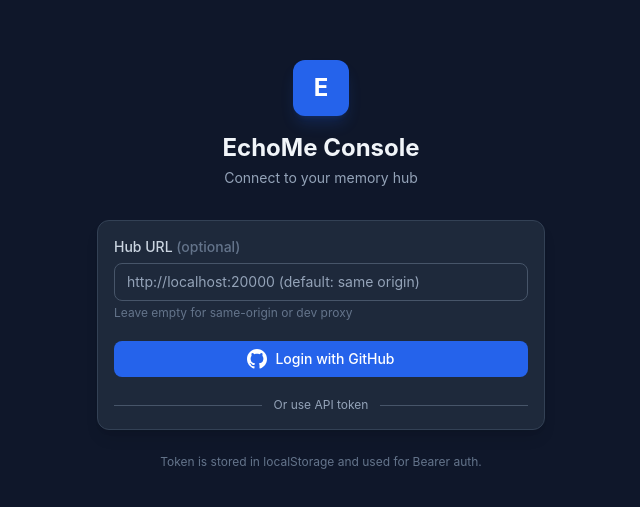
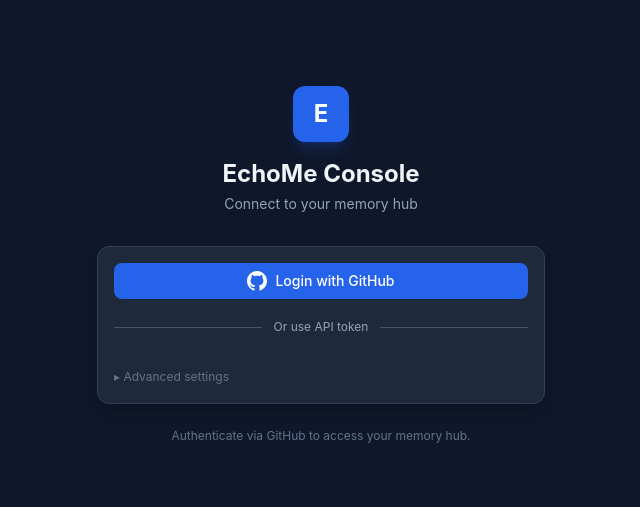
Before and after one commit to qzhqzh/EchoMe, a Vue app in the folder web/: page /login in a window 1280 px wide. Shown: the part 135-642 px from the top of the page, without its empty margins (319-959 px from the left). Built offline with nearby package versions, Linux system fonts and the light colour scheme.

Commit message:
ui: hide Hub URL on login page, move to Advanced settings
- Default login shows only GitHub button + API token option
- Hub URL moved to collapsed 'Advanced settings' section
- Only needed for local development, not production users

```diff
--- a/web/src/views/Login.vue
+++ b/web/src/views/Login.vue
@@ -15,6 +15,7 @@
 const loading = ref(false)
 const githubLoading = ref(false)
 const showManual = ref(false)
+const showAdvanced = ref(false)
 
 // Handle GitHub OAuth callback
 onMounted(async () => {
@@ -114,20 +115,6 @@
 
       <!-- Login form -->
       <div v-else class="card space-y-5">
-        <!-- Hub URL (shared) -->
-        <div>
-          <label class="mb-1.5 block text-sm font-medium text-slate-300">
-            Hub URL <span class="text-slate-500">(optional)</span>
-          </label>
-          <input
-            v-model="apiBase"
-            type="url"
-            class="input-field"
-            placeholder="http://localhost:20000 (default: same origin)"
-          />
-          <p class="mt-1 text-xs text-slate-500">Leave empty for same-origin or dev proxy</p>
-        </div>
-
         <!-- GitHub OAuth button -->
         <button
           class="btn-primary w-full gap-2"
@@ -180,10 +167,30 @@
             {{ loading ? 'Connecting...' : 'Connect with Token' }}
           </button>
         </form>
+
+        <!-- Advanced: Hub URL (hidden by default) -->
+        <div class="pt-2">
+          <button
+            class="text-xs text-slate-500 hover:text-slate-400 cursor-pointer"
+            @click="showAdvanced = !showAdvanced"
+          >
+            {{ showAdvanced ? '▾ Hide advanced' : '▸ Advanced settings' }}
+          </button>
+          <div v-if="showAdvanced" class="mt-2">
+            <label class="mb-1.5 block text-xs font-medium text-slate-400">Hub URL</label>
+            <input
+              v-model="apiBase"
+              type="url"
+              class="input-field text-xs"
+              placeholder="Leave empty (default: same origin)"
+            />
+            <p class="mt-1 text-xs text-slate-500">Only change this for local development</p>
+          </div>
+        </div>
       </div>
 
       <p class="mt-6 text-center text-xs text-slate-500">
-        Token is stored in localStorage and used for Bearer auth.
+        Authenticate via GitHub to access your memory hub.
       </p>
     </div>
   </div>
```
